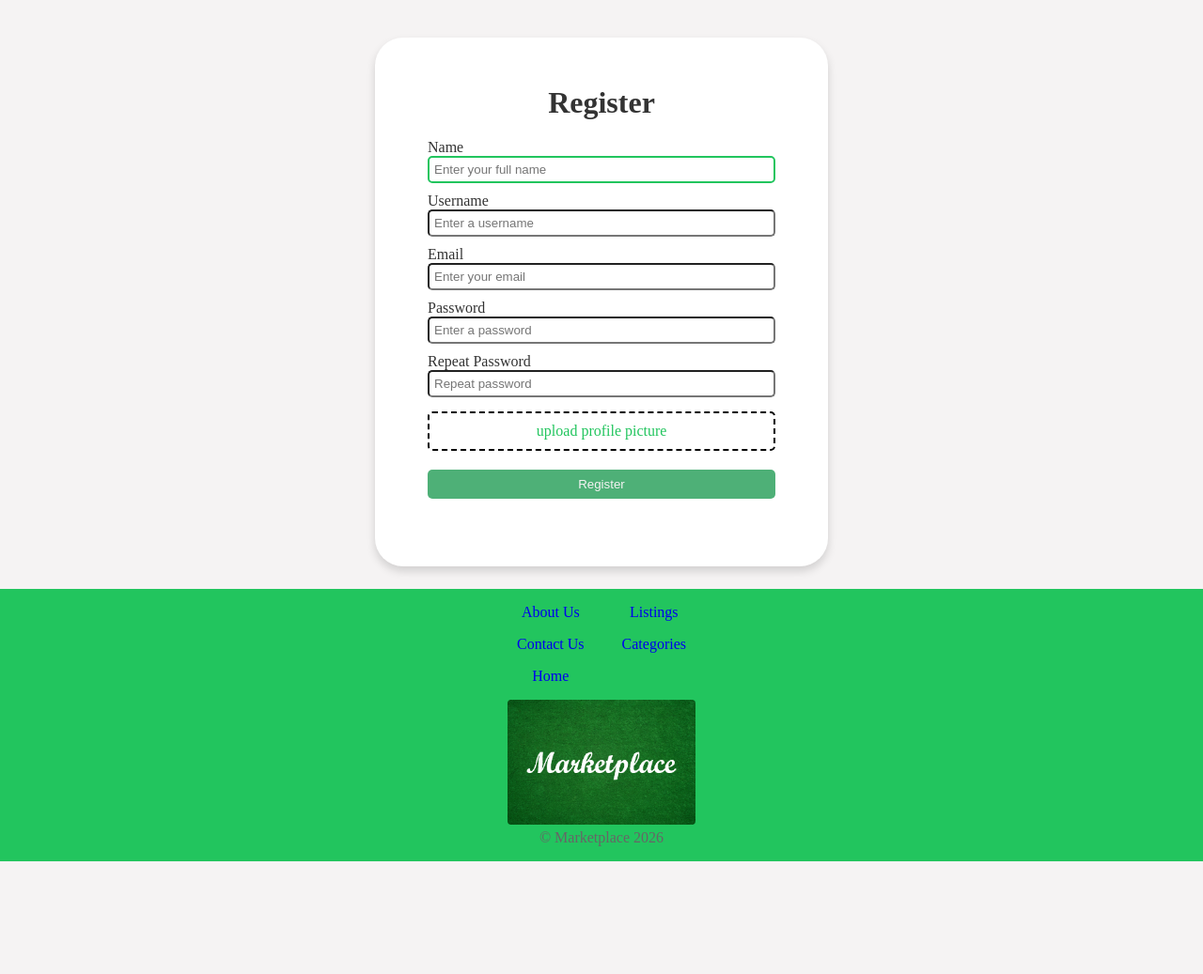
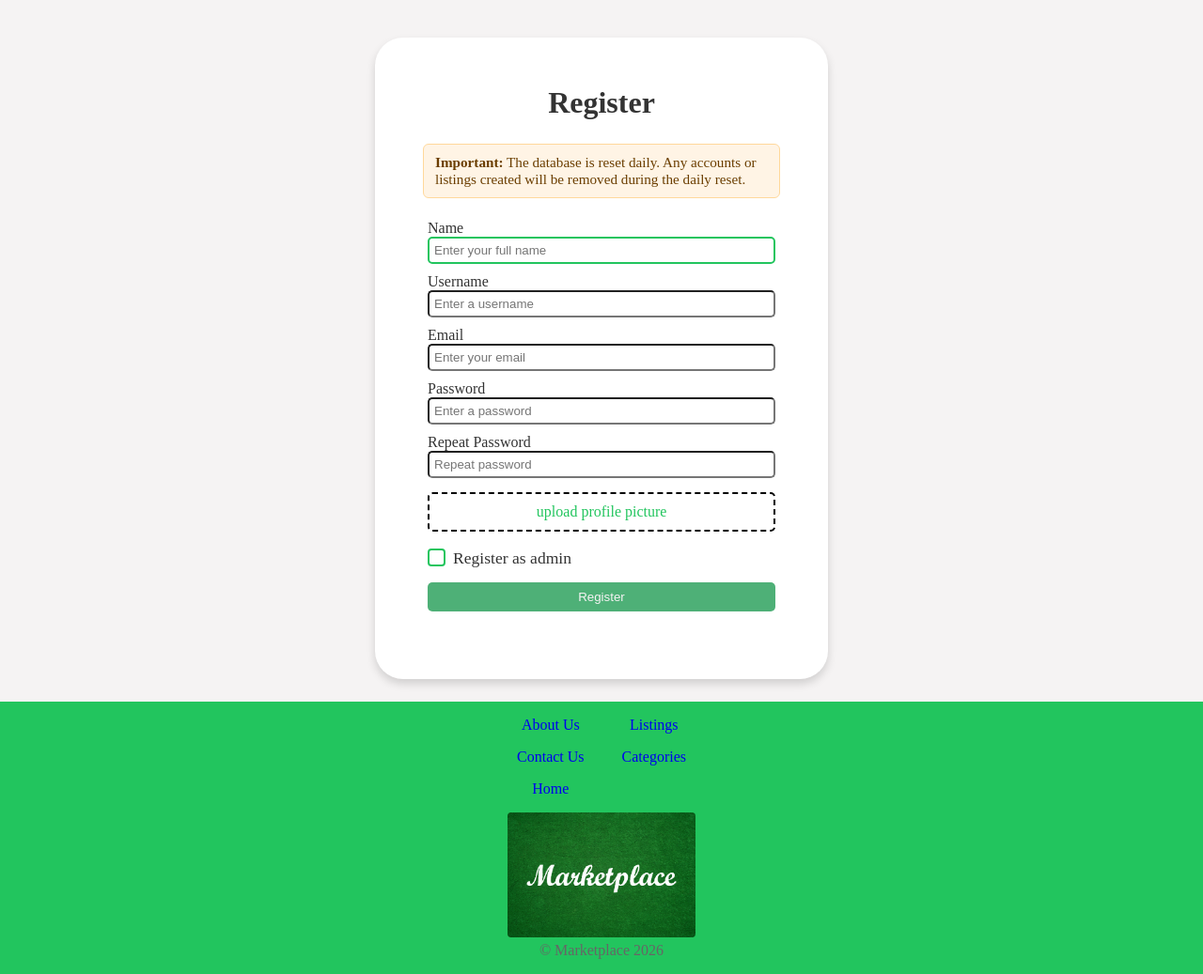
Before and after one commit to JasperK04/marketplace_project, a Flask app: page /register in a window 1280 px wide. Shown: the part 90-1127 px from the top of the page at 94% size. Before the commit the page ends 1007 px from the top, so only its background shows below. Run offline with Flask 3, Linux system fonts and the light colour scheme; some libraries are stand-ins or nearby versions.

Commit message:
allow users to make themselfs admins, add warnings db is reset every day

```diff
--- a/app/forms.py
+++ b/app/forms.py
@@ -99,6 +99,12 @@ class RegistrationForm(FlaskForm):
         validators=[FileAllowed(["jpg", "jpeg", "png"])],
     )
     submit = SubmitField("Register", render_kw={"class": "submit"})
+
+    is_admin = BooleanField(
+        "Register as admin",
+        render_kw={"class": "checkbox_input"},
+        default=False,
+    )
 
     def validate_email(self, email):
         user = db.session.scalar(sa.select(User).where(User.email == email.data))
@@ -221,3 +227,13 @@ class EditProfileForm(FlaskForm):
         },
     )
     submit = SubmitField("Save Changes", render_kw={"class": "submit"})
+
+    is_admin = BooleanField(
+        "Admin",
+        render_kw={"class": "checkbox_input"},
+        default=False,
+    )
+
+
+class ToggleAdminForm(FlaskForm):
+    submit = SubmitField("Toggle Admin", render_kw={"class": "submit"})
--- a/app/routes.py
+++ b/app/routes.py
@@ -11,7 +11,13 @@ from sqlalchemy import select
 from app.config import config
 from app.extensions import db
 from app.extensions import login as login_manager
-from app.forms import EditProfileForm, ListingForm, LoginForm, RegistrationForm
+from app.forms import (
+    EditProfileForm,
+    ListingForm,
+    LoginForm,
+    RegistrationForm,
+    ToggleAdminForm,
+)
 from app.models.Category import Category
 from app.models.Image import Image
 from app.models.Listing import Listing
@@ -166,6 +172,8 @@ def register():
             },
             new_user=True,
         )
+        if getattr(form, "is_admin", None) and form.is_admin.data:
+            user.make_admin()
         db.session.add(user)
         db.session.flush()
 
@@ -230,6 +238,10 @@ def profile_by_name(user_name: str):
     elif page < 1:
         page = 1
 
+    toggle_admin_form = None
+    if current_user.is_authenticated and current_user.id == user.id:
+        toggle_admin_form = ToggleAdminForm()
+
     return render_template(
         "profile.html",
         user=user,
@@ -244,6 +256,7 @@ def profile_by_name(user_name: str):
         current_page_url=current_page_url,
         filter_params={},
         query_string="",
+        toggle_admin_form=toggle_admin_form,
     )
 
 
@@ -294,6 +307,9 @@ def edit_profile(user_id):
         file = request.files.get("file")
         user.about_me = form.about_me.data or ""
         user.username = cast(str, form.username.data)
+        # allow user to toggle their admin status
+        if getattr(form, "is_admin", None) is not None:
+            user.is_admin = bool(form.is_admin.data)
         db.session.add(user)
         db.session.flush()
         if file:
@@ -463,6 +479,22 @@ def add_listing():
         db.session.commit()
         return redirect(url_for("routes.index"))
     return render_template("add_listing.html", title="Add listing", form=form)
+
+
+@routes.route("/profile/<int:user_id>/toggle_admin", methods=["POST"])
+@login_required
+def toggle_admin(user_id: int):
+    user = db.get_or_404(User, user_id)
+    if current_user.id != user.id:
+        flash("You cannot change another user's admin status.", "error")
+        return redirect(url_for("routes.profile", user_id=user.id))
+    form = ToggleAdminForm()
+    if form.validate_on_submit():
+        user.is_admin = not bool(user.is_admin)
+        db.session.add(user)
+        db.session.commit()
+        flash("Admin status updated.", "success")
+    return redirect(url_for("routes.profile", user_id=user.id))
 
 
 @routes.route("/listings/<int:listing_id>/edit", methods=["GET", "POST"])
--- a/app/static/css/components/forms.css
+++ b/app/static/css/components/forms.css
@@ -255,3 +255,22 @@ form {
         background-color: var(--color-primary);
     }
 }
+
+/* Alert boxes */
+.alert {
+    border-radius: 6px;
+    padding: 10px 12px;
+    margin: 10px 0 18px 0;
+    position: relative;
+    font-size: 0.95rem;
+}
+.alert-info {
+    background-color: #eef7ff;
+    border: 1px solid #bfe3ff;
+    color: #08435a;
+}
+.alert-warning {
+    background-color: #fff4e5;
+    border: 1px solid #ffd89b;
+    color: #6b3e00;
+}
--- a/app/templates/add_listing.html
+++ b/app/templates/add_listing.html
@@ -9,6 +9,9 @@
 
 {% block content %}
     <h1>{{ title }}</h1>
+    <div class="alert alert-info">
+        <strong>Notice:</strong> The database is reset daily. Listings you add will be removed during the daily reset.
+    </div>
     <form method="post" action="" enctype="multipart/form-data">
     {{ form.hidden_tag() }}
         <div>
--- a/app/templates/edit_profile.html
+++ b/app/templates/edit_profile.html
@@ -31,6 +31,9 @@
             <span style="color: red;">[{{ error }}]</span>
             {% endfor %}
         </div>
+        <div>
+            <label class="checkbox">{{ form.is_admin(class='checkbox_input') }} <span class="checkbox_label">Admin</span></label>
+        </div>
         <div>{{ form.submit() }}</div>
     </form>
 {% endblock %}
--- a/app/templates/profile.html
+++ b/app/templates/profile.html
@@ -27,6 +27,12 @@
             <div class="user_buttons">
                 {% if user.id == current_user.id %}
                     <a href="{{ url_for('routes.edit_profile', user_id=user.id) }}">Edit Profile</a>
+                    {% if toggle_admin_form %}
+                        <form method="post" action="{{ url_for('routes.toggle_admin', user_id=user.id) }}" style="display:inline-block; margin-left:8px;">
+                            {{ toggle_admin_form.hidden_tag() }}
+                            <button class="btn" type="submit">{% if user.is_admin %}Revoke Admin{% else %}Make Admin{% endif %}</button>
+                        </form>
+                    {% endif %}
                 {% endif %}
                 {% if current_user.is_authenticated and current_user.is_admin and current_user.id != user.id %}
                     {% if user.is_deactivated %}
--- a/app/templates/register.html
+++ b/app/templates/register.html
@@ -9,6 +9,9 @@
 
 {% block content %}
 <h1>Register</h1>
+<div class="alert alert-warning">
+    <strong>Important:</strong> The database is reset daily. Any accounts or listings created will be removed during the daily reset.
+</div>
 <form id="register_form" action="" method="post" enctype="multipart/form-data">
     {{ form.hidden_tag() }}
     <div>
@@ -53,6 +56,9 @@
         <span style="color: red;">[{{ error }}]</span>
         {% endfor %}
     </div>
+    <div>
+        <label class="checkbox">{{ form.is_admin(class='checkbox_input') }} <span class="checkbox_label">Register as admin</span></label>
+    </div>
     <div>{{ form.submit() }}</div>
 </form>
 {% endblock %}
```
Also changed, not shown: app/static/css/profile.css (+17 -5 lines).
